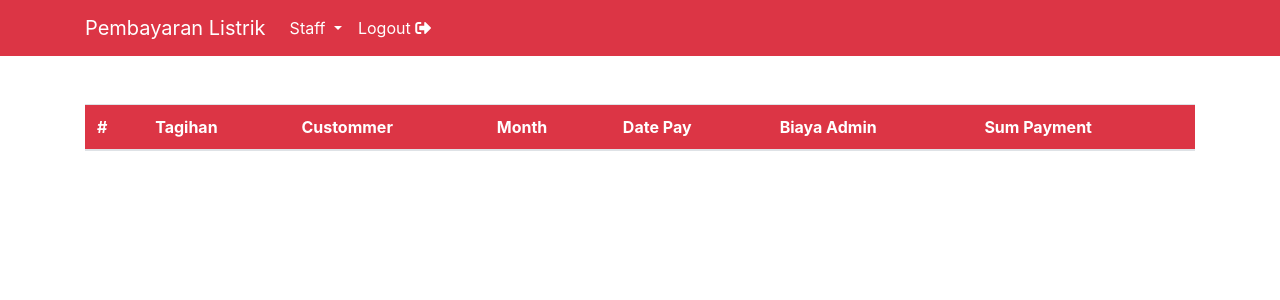
After one commit to zulfikar-ditya/tugas-pkk, a Django app: page /staff/payment/list in a window 1280 px wide. The commit adds this page. Shown: the top 300 px of the page. Run offline with Django 3.2, Linux system fonts and the light colour scheme; the visitor is signed in with stand-in values (Sample User, id 1); lists and menus that the app fills with data are empty.

Commit message:
payment method

```diff
--- a/my_app/models.py
+++ b/my_app/models.py
@@ -57,7 +57,7 @@ class Tagihan(models.Model):
     month = models.ForeignKey(Months, on_delete=models.CASCADE)
     year = models.IntegerField()
     sum_meter = models.IntegerField()
-    status = models.BooleanField(default=True)
+    status = models.BooleanField(default=False)
 
 
     class Meta:
--- a/my_app/views.py
+++ b/my_app/views.py
@@ -1,6 +1,6 @@
-from django.shortcuts import render
-from django.shortcuts import redirect
+from django.shortcuts import render, redirect
 from django.contrib.auth import login, authenticate
+
 
 from .forms import RegisterForm
 
--- a/staff/urls.py
+++ b/staff/urls.py
@@ -10,4 +10,9 @@ urlpatterns = [
     path('power-used/add/<str:username>/', views.addUses, name='addUses'),
     path('power-used/list/', views.powerUsedList, name='powerUsedList'),
     path('power-used/edit/<int:id>/', views.editPowerUsed, name="editPowerUsed"),
+
+    path('bill/list/', views.autoAddBill, name='list_bill'),
+
+    path('payment/confirm/<int:id>/', views.paymentConfirm, name='paymentConfirm'),
+    path('payment/list', views.paymentlist, name='paymentlist'),
 ]
--- a/staff/views.py
+++ b/staff/views.py
@@ -6,9 +6,11 @@ from django.urls import reverse
 
 
 from my_app.views import dont_have_acces, notFound
-from my_app.models import User, Uses, Months
+from my_app.models import User, Uses, Months, Tagihan, PayMent, Tarif
 
 from .forms import UsesForm
+
+import datetime
 
 '''
 @login_required
@@ -37,7 +39,7 @@ def add_uses_id(request):
                 user = User.objects.get(username=request.POST['user'])
                 return HttpResponseRedirect(f'../add/{user}/')
             except (KeyError, User.DoesNotExist):
-                messages.danger(request, 'custommer not found')
+                messages.error(request, 'custommer not found')
 
         return render(request, 'staff/power-used/add-uses-id.html')
     else:
@@ -50,7 +52,7 @@ def addUses(request, username):
         try:
             user = User.objects.get(username=username)
         except:
-            messages.danger(request, 'custemmer not found')
+            messages.error(request, 'custemmer not found')
             return redirect('staff:add_uses_id')
         if request.method == 'POST':
             form = UsesForm(request.POST)
@@ -105,3 +107,64 @@ def editPowerUsed(request, id):
         })
     else:
         return dont_have_acces(request)
+
+
+# Bill Pages
+@login_required
+def autoAddBill(request):
+    if request.user.is_staff or request.user.is_superuser:
+        uses = Uses.objects.all()
+        tagihan = Tagihan.objects.all()
+        for i in uses:
+            try:
+                tagihan_item = Tagihan.objects.get(uses=i.id)
+            except:
+                new = Tagihan()
+                new.custommer = i.custommer
+                new.uses = i
+                new.month = i.month
+                new.year = i.year
+                new.sum_meter = int(i.meter_end) - int(i.meter_start)
+                new.save()
+        tagihan = Tagihan.objects.filter(status=False)
+        return render(request, 'staff/bill/list.html', {'tagihan': tagihan})
+    else:
+        return dont_have_acces(request)
+
+
+# payment pages
+def paymentConfirm(request, id):
+    if request.user.is_staff or request.user.is_superuser:
+        try:
+            tagihan = Tagihan.objects.get(pk=id, status=False)
+        except:
+            return notFound(request)
+        custommer = User.objects.get(username=tagihan.custommer)
+        tarif = Tarif.objects.get(pk=custommer.id)
+        new = PayMent()
+        new.tagihan = tagihan
+        new.custommer = custommer
+        new.month = tagihan.month
+        new.biaya_admin = 5000
+        new.sumPayment = (int(tagihan.sum_meter) * int(tarif.tarif)) + new.biaya_admin
+        if request.method == "POST":
+            tagihan.status = True
+            tagihan.save()
+            new.save()
+            return redirect('staff:paymentlist')
+        return render(request, 'staff/payment/confirm.html', {
+            'tagihan': tagihan,
+            'new': new,
+            'tarif': tarif
+        })
+    else:
+        return dont_have_acces(request)
+
+
+@login_required
+def paymentlist(request):
+    if request.user.is_staff or request.user.is_superuser:
+        data = PayMent.objects.all()
+        return render(request, 'staff/payment/list.html', {'data': data})
+    else:
+        return dont_have_acces(request)
--- a/templates/base.html
+++ b/templates/base.html
@@ -33,6 +33,15 @@
                             <span class="dropdown-item" href="" disable>Uses</span>
                             <a class="dropdown-item" href="{% url 'staff:add_uses_id' %}">Add Power used</a>
                             <a class="dropdown-item" href="{% url 'staff:powerUsedList' %}">List Power Used</a>
+
+                            <div class="dropdown-divider"></div>
+                            <span class="dropdown-item" href="" disable>Bill</span>
+                            <a class="dropdown-item" href="{% url 'staff:list_bill' %}">List Bill</a>
+
+                            <div class="dropdown-divider"></div>
+                            <span class="dropdown-item" href="" disable>Payment</span>
+                            <a class="dropdown-item" href="{% url 'staff:paymentlist' %}">List Payment</a>
+
                         </div>
                     </li>
                     {% endif %}
--- /dev/null
+++ b/templates/staff/payment/list.html
@@ -0,0 +1,23 @@
+{% extends 'base.html' %}
+
+{% block title %}
+| Staff - Payment - List
+{% endblock title %}
+
+{% block content %}
+<div class="container my-5">
+    <div class="table-responsive table-hover">
+        <table class="table text-capitalize">
+            <thead class="bg-danger text-white">
+                <th scope="col">#</th>
+                <th scope="col">tagihan</th>
+                <th scope="col">custommer</th>
+                <th scope="col">month</th>
+                <th scope="col">date pay</th>
+                <th scope="col">biaya admin</th>
+                <th scope="col">sum payment</th>
+            </thead>
+        </table>
+    </div>
+</div>
+{% endblock content %}
```
Also changed, not shown: templates/staff/bill/list.html (added, +34 -0 lines), templates/staff/payment/confirm.html (added, +74 -0 lines), my_app/migrations/0001_initial.py.
